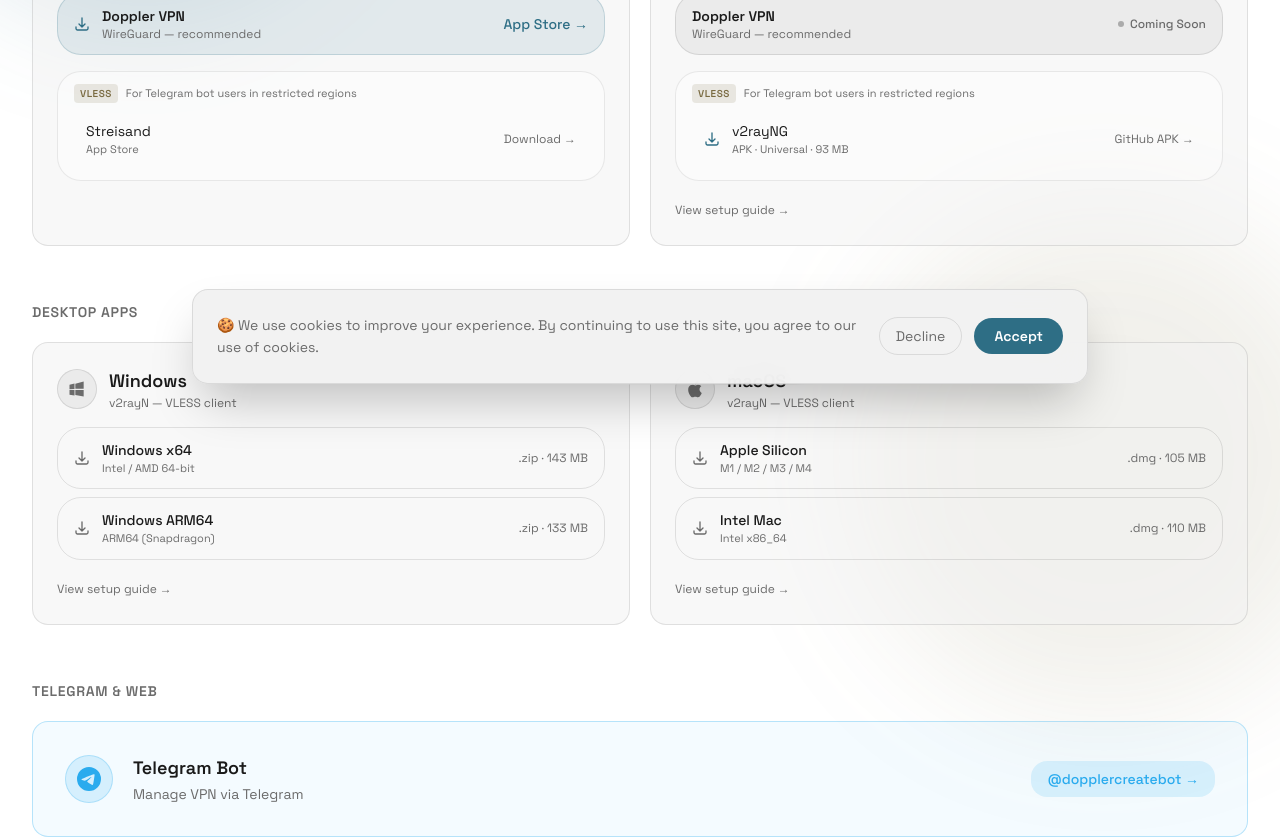
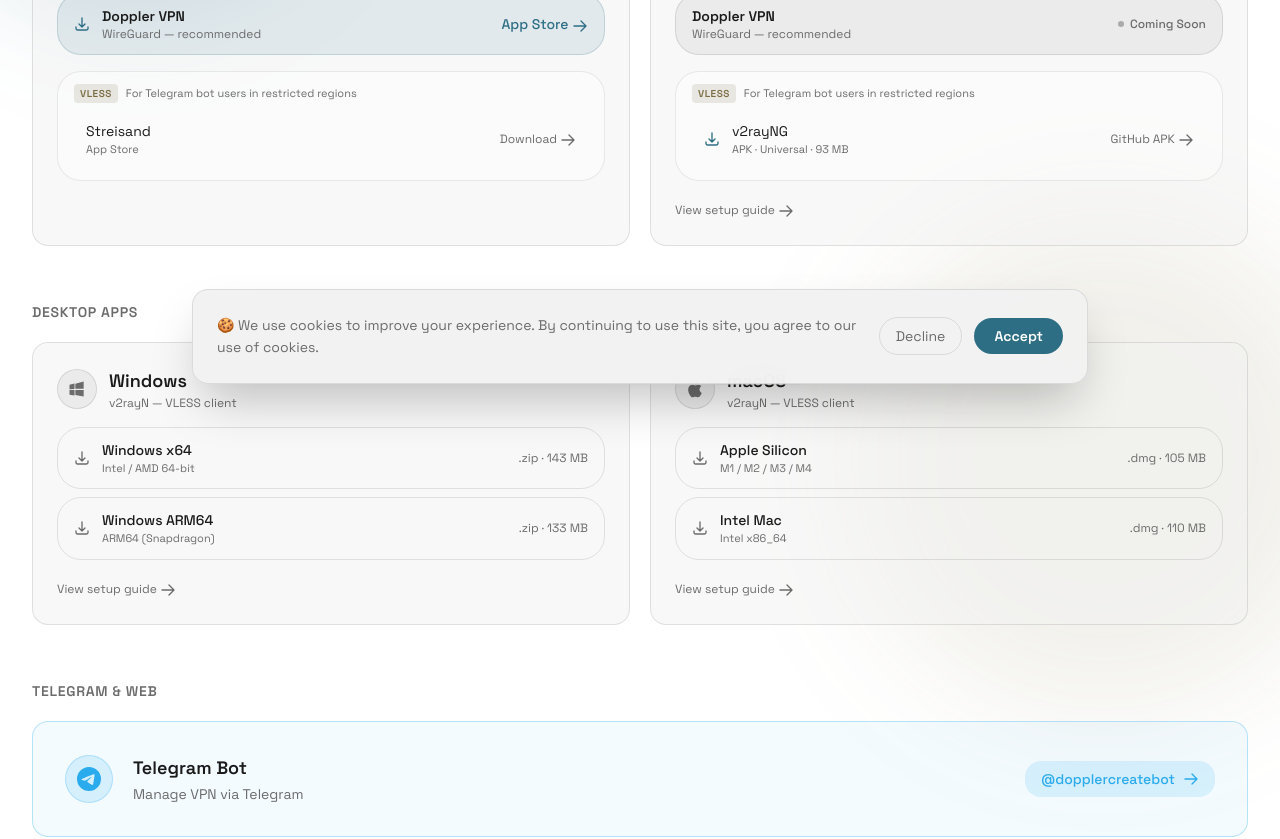
Before and after one commit to pochtmanr/dopplerland, a Next.js app: page /en/downloads in a window 1280 px wide. Shown: the part 400-1239 px from the top of the page. Built offline with nearby package versions, Linux system fonts and the light colour scheme.

Commit message:
magor changes3

```diff
--- a/src/app/[locale]/downloads/page.tsx
+++ b/src/app/[locale]/downloads/page.tsx
@@ -2,6 +2,7 @@
 import { Navbar } from "@/components/layout/navbar";
 import { Footer } from "@/components/layout/footer";
 import { Link } from "@/i18n/navigation";
+import { Arrow } from "@/components/ui/arrow";
 
 interface PageProps {
   params: Promise<{ locale: string }>;
@@ -171,7 +172,7 @@
                       </div>
                     </div>
                     <span className="text-accent-teal text-sm font-medium shrink-0">
-                      {t("ios.appStore")} &rarr;
+                      {t("ios.appStore")} <Arrow />
                     </span>
                   </a>
 
@@ -194,7 +195,7 @@
                         <div className="text-[11px] text-text-muted">{MOBILE.ios.vless.store}</div>
                       </div>
                       <span className="text-text-muted text-xs group-hover:text-accent-teal transition-colors">
-                        {t("download")} &rarr;
+                        {t("download")} <Arrow />
                       </span>
                     </a>
                   </div>
@@ -248,7 +249,7 @@
                         </div>
                       </div>
                       <span className="text-text-muted text-xs group-hover:text-accent-teal transition-colors shrink-0">
-                        GitHub APK &rarr;
+                        GitHub APK <Arrow />
                       </span>
                     </a>
                   </div>
@@ -257,7 +258,7 @@
                     href="/guide/android"
                     className="inline-block text-xs text-text-muted hover:text-accent-teal transition-colors"
                   >
-                    {t("viewSetupGuide")} &rarr;
+                    {t("viewSetupGuide")} <Arrow />
                   </Link>
                 </div>
               </div>
@@ -307,7 +308,7 @@
                     href="/guide/windows"
                     className="inline-block text-xs text-text-muted hover:text-accent-teal transition-colors"
                   >
-                    {t("viewSetupGuide")} &rarr;
+                    {t("viewSetupGuide")} <Arrow />
                   </Link>
                 </div>
 
@@ -348,7 +349,7 @@
                     href="/guide/mac"
                     className="inline-block text-xs text-text-muted hover:text-accent-teal transition-colors"
                   >
-                    {t("viewSetupGuide")} &rarr;
+                    {t("viewSetupGuide")} <Arrow />
                   </Link>
                 </div>
               </div>
@@ -374,7 +375,7 @@
                   <p className="text-sm text-text-muted">{t("telegram.description")}</p>
                 </div>
                 <span className="hidden sm:inline-flex items-center gap-2 px-4 py-2 rounded-lg bg-[#2AABEE]/15 text-[#2AABEE] text-sm font-medium shrink-0 group-hover:bg-[#2AABEE]/25 transition-colors">
-                  @dopplercreatebot &rarr;
+                  @dopplercreatebot <Arrow />
                 </span>
               </a>
 
@@ -408,7 +409,7 @@
                 href="/guide"
                 className="inline-flex items-center gap-2 text-accent-teal hover:text-accent-teal-light font-medium transition-colors"
               >
-                {t("viewGuides")} &rarr;
+                {t("viewGuides")} <Arrow />
               </Link>
             </div>
           </div>
--- a/src/app/[locale]/guide/[device]/page.tsx
+++ b/src/app/[locale]/guide/[device]/page.tsx
@@ -2,6 +2,7 @@
 import { Navbar } from "@/components/layout/navbar";
 import { Footer } from "@/components/layout/footer";
 import { Link } from "@/i18n/navigation";
+import { Arrow } from "@/components/ui/arrow";
 import { routing } from "@/i18n/routing";
 import { notFound } from "next/navigation";
 
@@ -182,7 +183,7 @@
             href="/guide"
             className="inline-flex items-center gap-2 text-text-muted hover:text-text-primary transition-colors mb-8 text-sm"
           >
-            &larr; {t("backToGuides")}
+            <Arrow direction="start" /> {t("backToGuides")}
           </Link>
 
           <div className="flex flex-col lg:flex-row gap-10">
@@ -280,7 +281,7 @@
                             </div>
                           </div>
                           <span className="text-text-muted text-xs group-hover:text-accent-teal transition-colors shrink-0">
-                            {t("download")} &rarr;
+                            {t("download")} <Arrow />
                           </span>
                         </a>
                       )}
@@ -320,7 +321,7 @@
                             <svg className="w-4 h-4" viewBox="0 0 24 24" fill="currentColor">
                               <path d="M11.944 0A12 12 0 0 0 0 12a12 12 0 0 0 12 12 12 12 0 0 0 12-12A12 12 0 0 0 12 0a12 12 0 0 0-.056 0zm4.962 7.224c.1-.002.321.023.465.14a.506.506 0 0 1 .171.325c.016.093.036.306.02.472-.18 1.898-.962 6.502-1.36 8.627-.168.9-.499 1.201-.82 1.23-.696.065-1.225-.46-1.9-.902-1.056-.693-1.653-1.124-2.678-1.8-1.185-.78-.417-1.21.258-1.91.177-.184 3.247-2.977 3.307-3.23.007-.032.014-.15-.056-.212s-.174-.041-.249-.024c-.106.024-1.793 1.14-5.061 3.345-.48.33-.913.49-1.302.48-.428-.008-1.252-.241-1.865-.44-.752-.245-1.349-.374-1.297-.789.027-.216.325-.437.893-.663 3.498-1.524 5.83-2.529 6.998-3.014 3.332-1.386 4.025-1.627 4.476-1.635z" />
                             </svg>
-                            {t("openBot")} &rarr;
+                            {t("openBot")} <Arrow />
                           </a>
                         </div>
                       )}
@@ -350,7 +351,7 @@
                         href="/guide/subscription"
                         className="text-accent-teal hover:text-accent-teal-light transition-colors font-medium"
                       >
-                        {t("subscriptionDetails")} &rarr;
+                        {t("subscriptionDetails")} <Arrow />
                       </Link>
                     </p>
                   </div>
@@ -448,7 +449,7 @@
                   href="/#pricing"
                   className="inline-flex items-center gap-2 px-5 py-2.5 rounded-xl border border-overlay/10 text-text-muted text-sm font-medium hover:border-accent-teal/20 hover:text-text-primary transition-colors"
                 >
-                  {t("seePricing")} &rarr;
+                  {t("seePricing")} <Arrow />
                 </Link>
               </div>
             </div>
--- a/src/app/globals.css
+++ b/src/app/globals.css
@@ -58,10 +58,7 @@
   -moz-osx-font-smoothing: grayscale;
 }
 
-/* RTL specific adjustments */
-[dir="rtl"] {
-  text-align: right;
-}
+/* RTL: browser handles text-align via dir attribute — no override needed */
 
 /* Custom scrollbar */
 ::-webkit-scrollbar {
--- a/src/components/cookie-consent.tsx
+++ b/src/components/cookie-consent.tsx
@@ -28,7 +28,7 @@
   if (!show) return null;
 
   return (
-    <div className="fixed bottom-0 left-0 right-0 z-50 p-4 animate-in slide-in-from-bottom duration-300">
+    <div className="fixed bottom-0 inset-x-0 z-50 p-4 animate-in slide-in-from-bottom duration-300">
       <div className="mx-auto max-w-4xl rounded-2xl border border-overlay/10 bg-bg-secondary/95 backdrop-blur-lg p-5 sm:p-6 shadow-2xl">
         <div className="flex flex-col sm:flex-row items-start sm:items-center gap-4">
           <div className="flex-1 min-w-0">
--- a/src/components/layout/desktop-nav.tsx
+++ b/src/components/layout/desktop-nav.tsx
@@ -5,6 +5,7 @@
 import { Link, usePathname, useRouter } from "@/i18n/navigation";
 import { routing } from "@/i18n/routing";
 import { localeConfig } from "@/lib/languages";
+import { Arrow } from "@/components/ui/arrow";
 
 type DropdownId = "downloads" | "languages" | null;
 
@@ -264,7 +265,7 @@
                 onClick={close}
                 className="flex items-center justify-center gap-1.5 py-2 rounded-lg text-xs font-medium text-text-muted hover:text-accent-teal transition-colors"
               >
-                {t("seeAllDownloads")} &rarr;
+                {t("seeAllDownloads")} <Arrow />
               </Link>
             </div>
           )}
--- a/src/components/sections/how-it-works.tsx
+++ b/src/components/sections/how-it-works.tsx
@@ -60,7 +60,7 @@
                     className="inline-flex items-center gap-1.5 text-lg font-semibold text-text-primary group-hover:text-accent-teal transition-colors"
                   >
                     {t(`steps.${key}.title`)}
-                    <svg className="w-4 h-4 shrink-0 opacity-0 -translate-x-1 group-hover:opacity-100 group-hover:translate-x-0 transition-all" fill="none" viewBox="0 0 24 24" strokeWidth={2} stroke="currentColor">
+                    <svg className="w-4 h-4 shrink-0 opacity-0 -translate-x-1 rtl:translate-x-1 group-hover:opacity-100 group-hover:translate-x-0 transition-all rtl:-scale-x-100" fill="none" viewBox="0 0 24 24" strokeWidth={2} stroke="currentColor">
                       <path strokeLinecap="round" strokeLinejoin="round" d="M13.5 4.5 21 12m0 0-7.5 7.5M21 12H3" />
                     </svg>
                   </Link>
@@ -70,7 +70,7 @@
                     className="inline-flex items-center gap-1.5 text-lg font-semibold text-text-primary group-hover:text-accent-teal transition-colors"
                   >
                     {t(`steps.${key}.title`)}
-                    <svg className="w-4 h-4 shrink-0 opacity-0 -translate-x-1 group-hover:opacity-100 group-hover:translate-x-0 transition-all" fill="none" viewBox="0 0 24 24" strokeWidth={2} stroke="currentColor">
+                    <svg className="w-4 h-4 shrink-0 opacity-0 -translate-x-1 rtl:translate-x-1 group-hover:opacity-100 group-hover:translate-x-0 transition-all rtl:-scale-x-100" fill="none" viewBox="0 0 24 24" strokeWidth={2} stroke="currentColor">
                       <path strokeLinecap="round" strokeLinejoin="round" d="M13.5 4.5 21 12m0 0-7.5 7.5M21 12H3" />
                     </svg>
                   </a>
--- a/src/components/sections/pricing.tsx
+++ b/src/components/sections/pricing.tsx
@@ -90,7 +90,7 @@
       <span
         className="absolute top-1 bottom-1 bg-accent-teal rounded-full transition-all duration-200 ease-out"
         style={{
-          left: `calc(${selectedIndex * (100 / 3)}% + 4px)`,
+          insetInlineStart: `calc(${selectedIndex * (100 / 3)}% + 4px)`,
           width: `calc(${100 / 3}% - 8px)`,
         }}
       />
--- /dev/null
+++ b/src/components/ui/arrow.tsx
@@ -0,0 +1,34 @@
+/**
+ * Directional arrow that automatically flips in RTL layouts.
+ * Use instead of &rarr; / &larr; HTML entities which don't respect dir="rtl".
+ */
+
+interface ArrowProps {
+  /** "end" = points toward logical end (right in LTR, left in RTL). Default. */
+  /** "start" = points toward logical start (left in LTR, right in RTL). */
+  direction?: "end" | "start";
+  className?: string;
+}
+
+export function Arrow({ direction = "end", className = "" }: ArrowProps) {
+  // "end" arrow: points right in LTR, flips to left in RTL via rtl:-scale-x-100
+  // "start" arrow: points left in LTR, flips to right in RTL via rtl:-scale-x-100
+  const flip = direction === "start" ? "-scale-x-100 rtl:scale-x-100" : "rtl:-scale-x-100";
+
+  return (
+    <svg
+      className={`inline-block w-4 h-4 ${flip} ${className}`}
+      fill="none"
+      viewBox="0 0 24 24"
+      strokeWidth={2}
+      stroke="currentColor"
+      aria-hidden="true"
+    >
+      <path
+        strokeLinecap="round"
+        strokeLinejoin="round"
+        d="M13.5 4.5 21 12m0 0-7.5 7.5M21 12H3"
+      />
+    </svg>
+  );
+}
```
Also changed, not shown: src/app/[locale]/guide/page.tsx (+16 -7 lines), src/app/[locale]/guide/protocols/page.tsx (+4 -3 lines), src/app/[locale]/guide/subscription/page.tsx (+5 -4 lines), src/components/blog/blog-content.tsx (+4 -4 lines).
